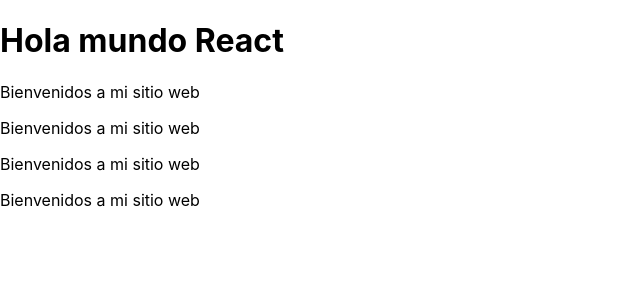
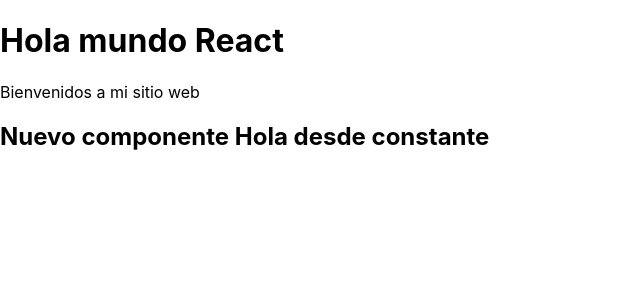
Before and after one commit to nicoelias997/reactJS-proyecto1, a React (Create React App) app: page / in a window 1280 px wide. Shown: the top 300 px of the page, without its empty margins (0-640 px from the left). Built offline with nearby package versions, Linux system fonts and the light colour scheme.

Commit message:
Con llaves {} nos permite llamar una variable que tenemos declarada directamente

```diff
--- a/src/App.js
+++ b/src/App.js
@@ -1,13 +1,14 @@
 import React from "react";
 import Parrafo from "./components/Parrafo"
+import Variables from "./components/Variables";
+
+
 function App() {
   return (
     <div>
      <h1>Hola mundo React</h1>
      <Parrafo></Parrafo>
-     <Parrafo></Parrafo>
-     <Parrafo></Parrafo>
-     <Parrafo></Parrafo>
+     <Variables></Variables>
     </div>
   );
 }
--- /dev/null
+++ b/src/components/Variables.jsx
@@ -0,0 +1,12 @@
+import React from 'react'
+
+const Variables = () => {
+    const saludo = "Hola desde constante"
+  return (
+    <div>
+        <h2>Nuevo componente {saludo}</h2>
+    </div>
+  )
+}
+
+export default Variables
```
